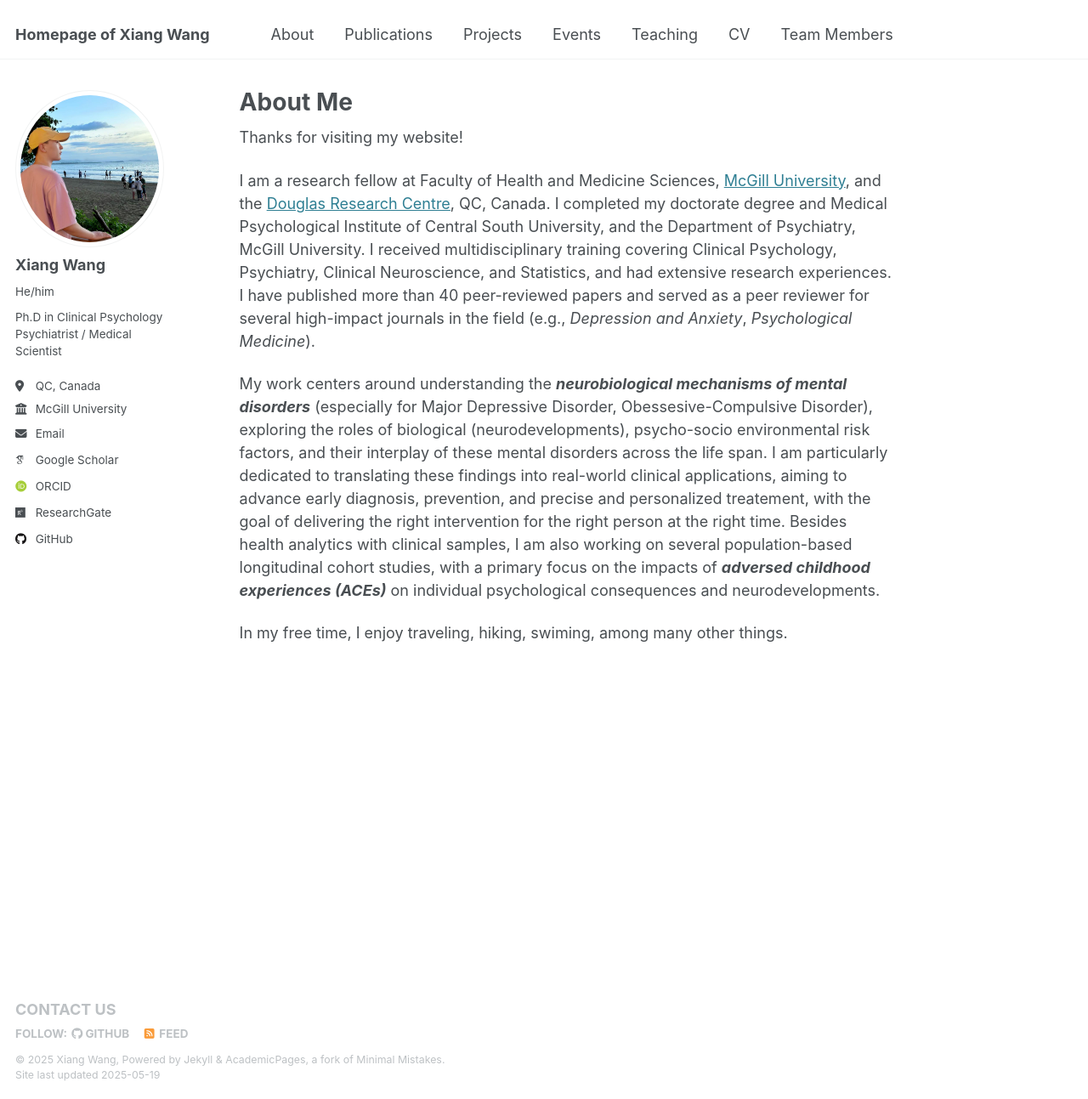
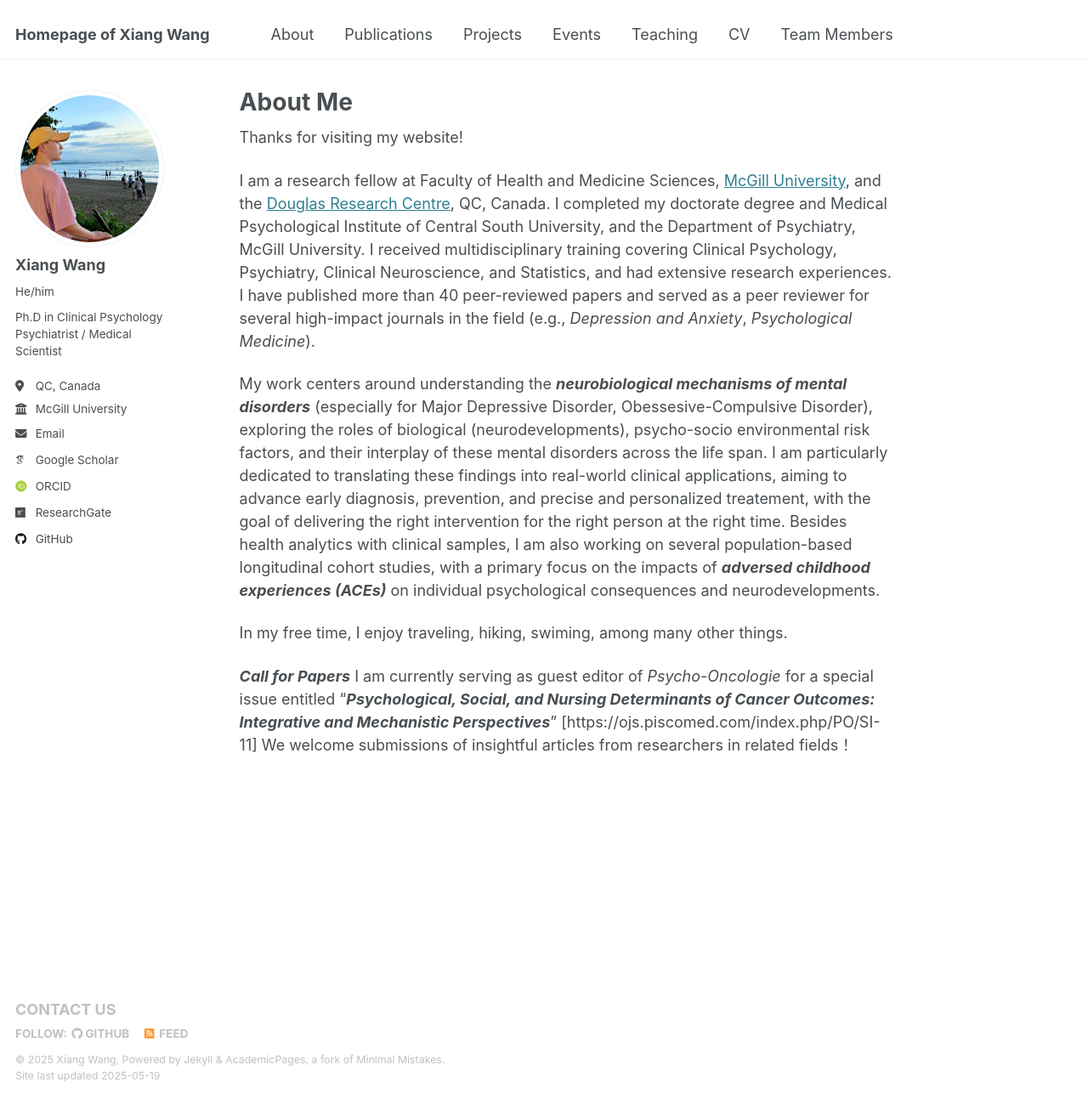
Before and after one commit to Xiang-Wangs/xiang-wangs.github.io, a Jekyll site: the page built from _pages/about_me.md, in a window 1280 px wide and 1293 px high. Shown: the whole window at 85% size. Built offline with Jekyll 4.4.1, drawn with Linux system fonts in a browser that asks for light colours; some web fonts are replaced.

Commit message:
Update about_me.md

```diff
--- a/_pages/about_me.md
+++ b/_pages/about_me.md
@@ -14,3 +14,6 @@ I am a research fellow at Faculty of Health and Medicine Sciences, [McGill Unive
 My work centers around understanding the ***neurobiological mechanisms of mental disorders*** (especially for Major Depressive Disorder, Obessesive-Compulsive Disorder), exploring the roles of biological (neurodevelopments), psycho-socio environmental risk factors, and their interplay of these mental disorders across the life span. I am particularly dedicated to translating these findings into real-world clinical applications, aiming to advance early diagnosis, prevention, and precise and personalized treatement, with the goal of delivering the right intervention for the right person at the right time. Besides health analytics with clinical samples, I am also working on several population-based longitudinal cohort studies, with a primary focus on the impacts of ***adversed childhood experiences (ACEs)*** on individual psychological consequences and neurodevelopments.
 
 In my free time, I enjoy traveling, hiking, swiming, among many other things.
+
+***Call for Papers***
+I am currently serving as guest editor of *Psycho-Oncologie* for a special issue entitled "***Psychological, Social, and Nursing Determinants of Cancer Outcomes: Integrative and Mechanistic Perspectives***" [https://ojs.piscomed.com/index.php/PO/SI-11] We welcome submissions of insightful articles from researchers in related fields！
```
